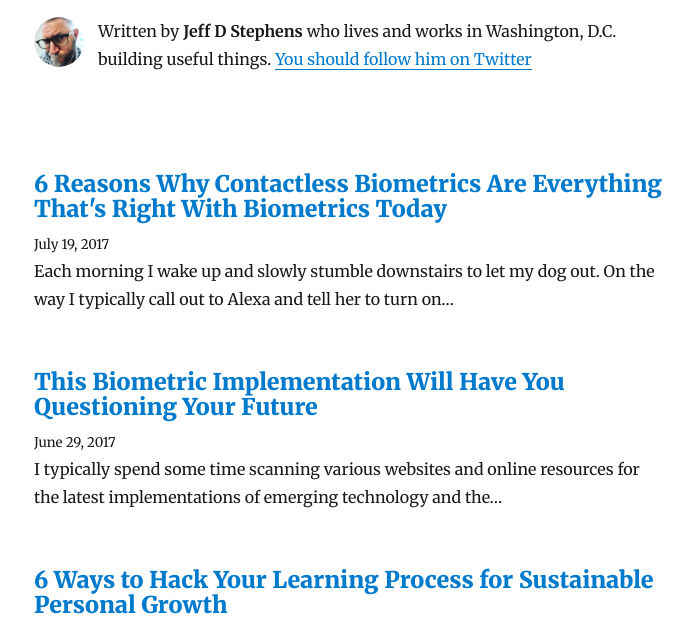
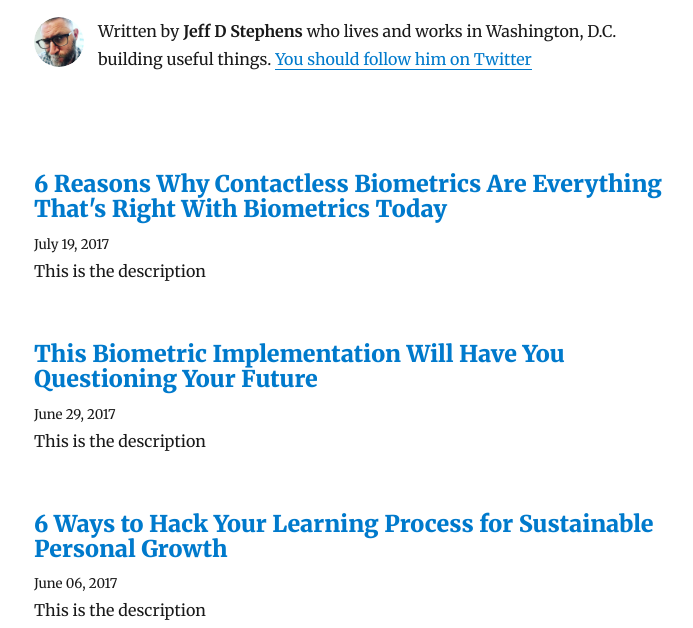
Before and after one commit to jeffdstephens/jeffdstephens-old, a Gatsby site: page / in a window 1280 px wide. Shown: the part 137-765 px from the top of the page, without its empty margins (291-984 px from the left). Built offline with nearby package versions, Linux system fonts and the light colour scheme; Gatsby itself is replaced by a stand-in of ours; some packages are replaced by stand-ins of ours.

Commit message:
Updated blog markdown with description field.

```diff
--- a/content/blog/2016/Information-overload/index.md
+++ b/content/blog/2016/Information-overload/index.md
@@ -1,5 +1,6 @@
 ---
 title: 5 Ways New Entrepreneurs Can Ease Information Overload
+description: This is the description
 date: "2016-07-15T22:12:03.284Z"
 ---
 
--- a/content/blog/2016/be-everywhere/index.md
+++ b/content/blog/2016/be-everywhere/index.md
@@ -1,5 +1,6 @@
 ---
 title: 3 Ways the Be-Everywhere Strategy Leads You Nowhere
+description: This is the description
 date: "2016-06-16T22:12:03.284Z"
 ---
 
--- a/content/blog/2016/biometric-failing/index.md
+++ b/content/blog/2016/biometric-failing/index.md
@@ -1,5 +1,6 @@
 ---
 title: One Way Biometric Systems are Failing
+description: This is the description
 date: "2016-06-22T22:12:03.284Z"
 ---
 
--- a/content/blog/2016/business-lessons-novels/index.md
+++ b/content/blog/2016/business-lessons-novels/index.md
@@ -1,5 +1,6 @@
 ---
 title: 10 Business Lessons Extracted From Classic Novels
+description: This is the description
 date: "2016-07-18T22:12:03.284Z"
 ---
 
--- a/content/blog/2016/killing-creativity/index.md
+++ b/content/blog/2016/killing-creativity/index.md
@@ -1,5 +1,6 @@
 ---
 title: 4 Daily Mistakes Killing Your Creativity
+description: This is the description
 date: "2016-11-21T22:12:03.284Z"
 ---
 
--- a/content/blog/2016/perspective-power/index.md
+++ b/content/blog/2016/perspective-power/index.md
@@ -1,5 +1,6 @@
 ---
 title: 4 Ways to Turn Your Perspective Into Power
+description: This is the description
 date: "2016-10-30T22:12:03.284Z"
 ---
 
--- a/content/blog/2017/6-reasons/index.md
+++ b/content/blog/2017/6-reasons/index.md
@@ -1,5 +1,6 @@
 ---
 title: 6 Reasons Why Contactless Biometrics Are Everything That's Right With Biometrics Today
+description: This is the description
 date: "2017-07-19T22:12:03.284Z"
 ---
 
--- a/content/blog/2017/biometric-shift/index.md
+++ b/content/blog/2017/biometric-shift/index.md
@@ -1,5 +1,6 @@
 ---
 title: The Biometric Shift Sparking a New Way of Life
+description: This is the description
 date: "2017-04-24T22:12:03.284Z"
 ---
 
--- a/content/blog/2017/biometric-trends-2017/index.md
+++ b/content/blog/2017/biometric-trends-2017/index.md
@@ -1,5 +1,6 @@
 ---
 title: 6 Biometric Trends from ConnectID 2017
+description: This is the description
 date: "2017-05-05T22:12:03.284Z"
 ---
 
--- a/content/blog/2017/google-lens/index.md
+++ b/content/blog/2017/google-lens/index.md
@@ -1,5 +1,6 @@
 ---
 title: Google's Recent Announcement Moves a Step Closer to You Being One With the Machine
+description: This is the description
 date: "2017-05-18T22:12:03.284Z"
 ---
 
--- a/content/blog/2017/hack-learning/index.md
+++ b/content/blog/2017/hack-learning/index.md
@@ -1,5 +1,6 @@
 ---
 title: 6 Ways to Hack Your Learning Process for Sustainable Personal Growth
+description: This is the description
 date: "2017-06-06T22:12:03.284Z"
 ---
 
--- a/content/blog/2017/limiting-beliefs/index.md
+++ b/content/blog/2017/limiting-beliefs/index.md
@@ -1,5 +1,6 @@
 ---
 title: 4 Limiting Beliefs Sabotaging Your Business Growth
+description: This is the description
 date: "2017-03-20T22:12:03.284Z"
 ---
 
--- a/content/blog/2017/question-biometrics/index.md
+++ b/content/blog/2017/question-biometrics/index.md
@@ -1,5 +1,6 @@
 ---
 title: This Biometric Implementation Will Have You Questioning Your Future
+description: This is the description
 date: "2017-06-29T22:12:03.284Z"
 ---
 
```
